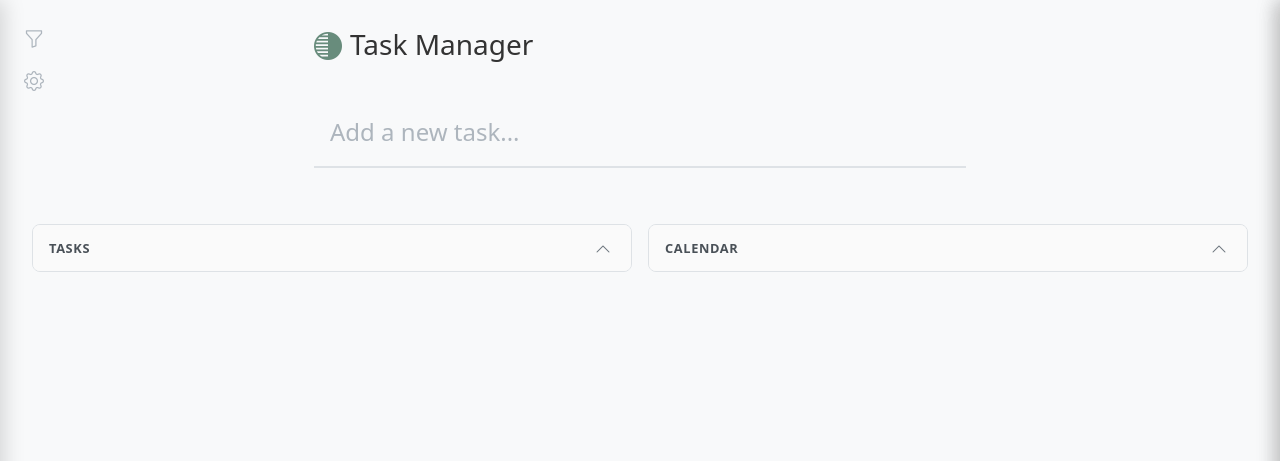
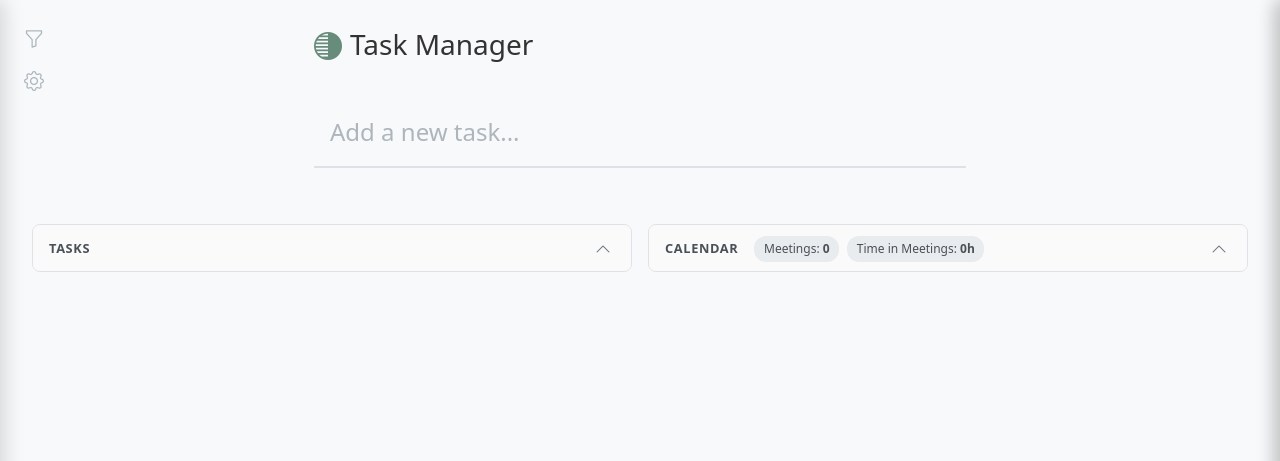
Before and after one commit to jonathancadepowers/life, a Django app: page /tasks/ in a window 1280 px wide. Shown: the top 461 px of the page. Run offline with Django 5.2, Linux system fonts and the light colour scheme; data that the repository does not hold is empty; parts of the project's set-up code (start-up, migrations or seed data) failed here and were passed over.

Commit message:
Add metrics pills to collapsed Tasks and Calendar panels
- Tasks: Show count per state
- Calendar: Show meeting count and total time in meetings

Co-Authored-By: Claude Opus 4.5 <noreply@anthropic.com>

```diff
--- a/todos/templates/todos/task_list.html
+++ b/todos/templates/todos/task_list.html
@@ -1369,6 +1369,34 @@
 
         .panel.collapsed .panel-header {
             border-bottom: none;
+        }
+
+        /* Collapsed panel metrics */
+        .panel-collapsed-metrics {
+            display: none;
+            flex-wrap: wrap;
+            gap: 0.5rem;
+            margin-left: 1rem;
+            flex: 1;
+        }
+
+        .panel.collapsed .panel-collapsed-metrics {
+            display: flex;
+        }
+
+        .metric-pill {
+            background: #e9ecef;
+            color: #495057;
+            font-size: 0.75rem;
+            padding: 0.25rem 0.6rem;
+            border-radius: 12px;
+            white-space: nowrap;
+        }
+
+        .metric-pill .metric-count,
+        .metric-pill #meetings-count,
+        .metric-pill #meetings-time {
+            font-weight: 600;
         }
 
         /* Tasks Panel - State Groups */
@@ -1757,6 +1785,13 @@
                 <div class="panel-header">
                     <div class="panel-header-left">
                         <span class="panel-header-title">Tasks</span>
+                    </div>
+                    <div class="panel-collapsed-metrics" id="tasks-collapsed-metrics">
+                        {% for state in states %}
+                        {% if not state.is_terminal %}
+                        <span class="metric-pill" data-state-id="{{ state.id }}">{{ state.name }}: <span class="metric-count">0</span></span>
+                        {% endif %}
+                        {% endfor %}
                     </div>
                     <button class="panel-collapse-btn" id="tasks-collapse-btn" title="Collapse Tasks">
                         <i class="bi bi-chevron-down"></i>
@@ -1799,6 +1834,10 @@
                 <div class="panel-header">
                     <div class="panel-header-left">
                         <span class="panel-header-title">Calendar</span>
+                    </div>
+                    <div class="panel-collapsed-metrics" id="calendar-collapsed-metrics">
+                        <span class="metric-pill">Meetings: <span id="meetings-count">0</span></span>
+                        <span class="metric-pill">Time in Meetings: <span id="meetings-time">0h</span></span>
                     </div>
                     <button class="panel-collapse-btn" id="calendar-collapse-btn" title="Collapse Calendar">
                         <i class="bi bi-chevron-down"></i>
@@ -3744,6 +3783,10 @@
                 const countEl = document.getElementById(`panel-count-${stateId}`);
                 if (countEl) countEl.textContent = visibleCards;
 
+                // Update collapsed metrics pill
+                const metricPill = document.querySelector(`.panel-collapsed-metrics .metric-pill[data-state-id="${stateId}"] .metric-count`);
+                if (metricPill) metricPill.textContent = visibleCards;
+
                 // Show/hide empty message
                 let emptyMsg = body.querySelector('.state-group-empty');
                 if (visibleCards === 0) {
@@ -3759,6 +3802,42 @@
             });
         }
 
+        // Update calendar metrics in collapsed view
+        function updateCalendarMetrics() {
+            if (!calendarEvents || calendarEvents.length === 0) {
+                document.getElementById('meetings-count').textContent = '0';
+                document.getElementById('meetings-time').textContent = '0h';
+                return;
+            }
+
+            // Count non-all-day events as meetings
+            const meetings = calendarEvents.filter(e => !e.is_all_day);
+            const meetingCount = meetings.length;
+
+            // Calculate total time in meetings (in minutes)
+            let totalMinutes = 0;
+            meetings.forEach(event => {
+                const startMinutes = event.start_hour * 60 + event.start_minute;
+                const endMinutes = event.end_hour * 60 + event.end_minute;
+                totalMinutes += endMinutes - startMinutes;
+            });
+
+            // Format time
+            const hours = Math.floor(totalMinutes / 60);
+            const mins = totalMinutes % 60;
+            let timeStr;
+            if (hours > 0 && mins > 0) {
+                timeStr = `${hours}h ${mins}m`;
+            } else if (hours > 0) {
+                timeStr = `${hours}h`;
+            } else {
+                timeStr = `${mins}m`;
+            }
+
+            document.getElementById('meetings-count').textContent = meetingCount;
+            document.getElementById('meetings-time').textContent = timeStr;
+        }
+
         // ========== Task Card Drag and Drop ==========
 
         let draggedTaskCard = null;
@@ -3854,6 +3933,7 @@
         setCalendarDate();
         renderCalendarEvents();
         updatePanelCounts();
+        updateCalendarMetrics();
 
         // Subtle icon color animation
         (function() {
```
